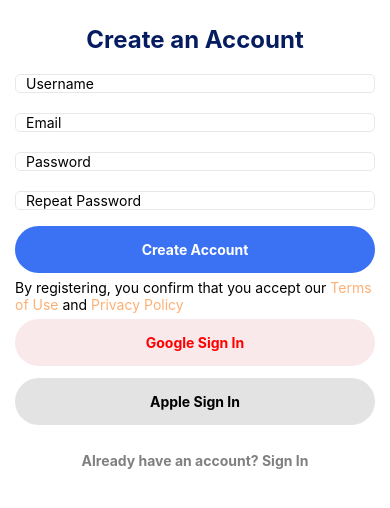
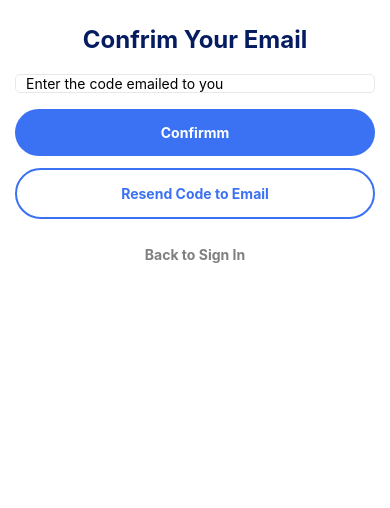
Before and after one commit to zlyons70/TipTracker, a React Native app in the folder FrontEnd/: screen / in a window 390 px wide. Shown: the top 508 px of the page. Built offline with nearby package versions, Linux system fonts and the light colour scheme.

Commit message:
Confrim Email Page Finished

```diff
--- a/FrontEnd/App.js
+++ b/FrontEnd/App.js
@@ -16,12 +16,13 @@
 
 import SignInScreen from './src/screens/SignInScreen/';
 import SignUpScreen from './src/screens/SignUpScreen/SignUpScreen';
+import ConfirmEmailScreen from './src/screens/ConfirmEmailScreen';
 
 
 const App = () => {
   return (
     <SafeAreaView style={styles.root}>
-      <SignUpScreen />
+      <ConfirmEmailScreen />
     </SafeAreaView>
   );
 }
--- a/FrontEnd/src/components/CustomButton/CustomButton.js
+++ b/FrontEnd/src/components/CustomButton/CustomButton.js
@@ -34,6 +34,11 @@
         backgroundColor: '#3B71F3',
     },
 
+    container_SECONDARY: {
+        borderColor: '#3B71F3',
+        borderWidth: 2,
+    },
+
     container_TERTIARY: {
     },
 
@@ -42,6 +47,10 @@
         color: 'white',
     },
 
+    text_SECONDARY: {
+        color: '#3B71F3',
+    },
+
     text_TERTIARY: {
         color: 'gray'
     },
--- /dev/null
+++ b/FrontEnd/src/screens/ConfirmEmailScreen/ConfirmEmailScreen.js
@@ -0,0 +1,73 @@
+import React, {useState} from 'react'
+import {View, Text, StyleSheet, useWindowDimensions, ScrollView} from 'react-native'
+import CustomInput from '../../components/CustomInput';
+import CustomButton from '../../components/CustomButton';
+import SocialSignInButton from '../../components/SocialSignInButton/SocialSignInButton';
+
+const ConfirmEmailScreen =() => {
+
+    const [code, setCode] = useState('');
+
+
+    const onConfirmPressed = () => {
+        console.warn('onConfrimPressed');
+    };
+
+    const onBackToSignInPressed = () => {
+        console.warn('onBackToSignInPressed');
+    };
+
+    const onResendCodePressed = () => {
+        console.warn('onResendCodePressed');
+    };
+
+
+    return(
+        <ScrollView showsVerticalScrollIndicator={false}>
+            <View style={styles.root}>
+                <Text style = {styles.title}>Confrim Your Email</Text>
+
+                <CustomInput
+                placeHolder='Enter the code emailed to you'
+                value={code}
+                setValue={setCode}
+                />
+
+                <CustomButton
+                text={'Confirmm'}
+                onPress={onConfirmPressed}
+                type='PRIMARY'
+                />
+
+                <CustomButton
+                text={"Resend Code to Email"}
+                onPress={onResendCodePressed}
+                type='SECONDARY'
+                />
+                <CustomButton
+                text={"Back to Sign In"}
+                onPress={onBackToSignInPressed}
+                type='TERTIARY'
+                />
+            </View>
+        </ScrollView>
+    );
+};
+
+const styles = StyleSheet.create({
+    root: {
+        alignItems: 'center',
+        padding: 15,
+    },
+    title: {
+        fontSize: 24,
+        fontWeight: 'bold',
+        color: "#051C60",
+        margin: 10,
+    },
+    link: {
+        color: "#FDB075",
+
+    }
+});
+export default ConfirmEmailScreen;
--- /dev/null
+++ b/FrontEnd/src/screens/ConfirmEmailScreen/index.js
@@ -0,0 +1 @@
+export { default } from './ConfirmEmailScreen';
--- a/FrontEnd/src/screens/SignUpScreen/SignUpScreen.js
+++ b/FrontEnd/src/screens/SignUpScreen/SignUpScreen.js
@@ -94,5 +94,5 @@
         color: "#FDB075",
 
     }
-})
-export default SignUpScreen
+});
+export default SignUpScreen;
```
